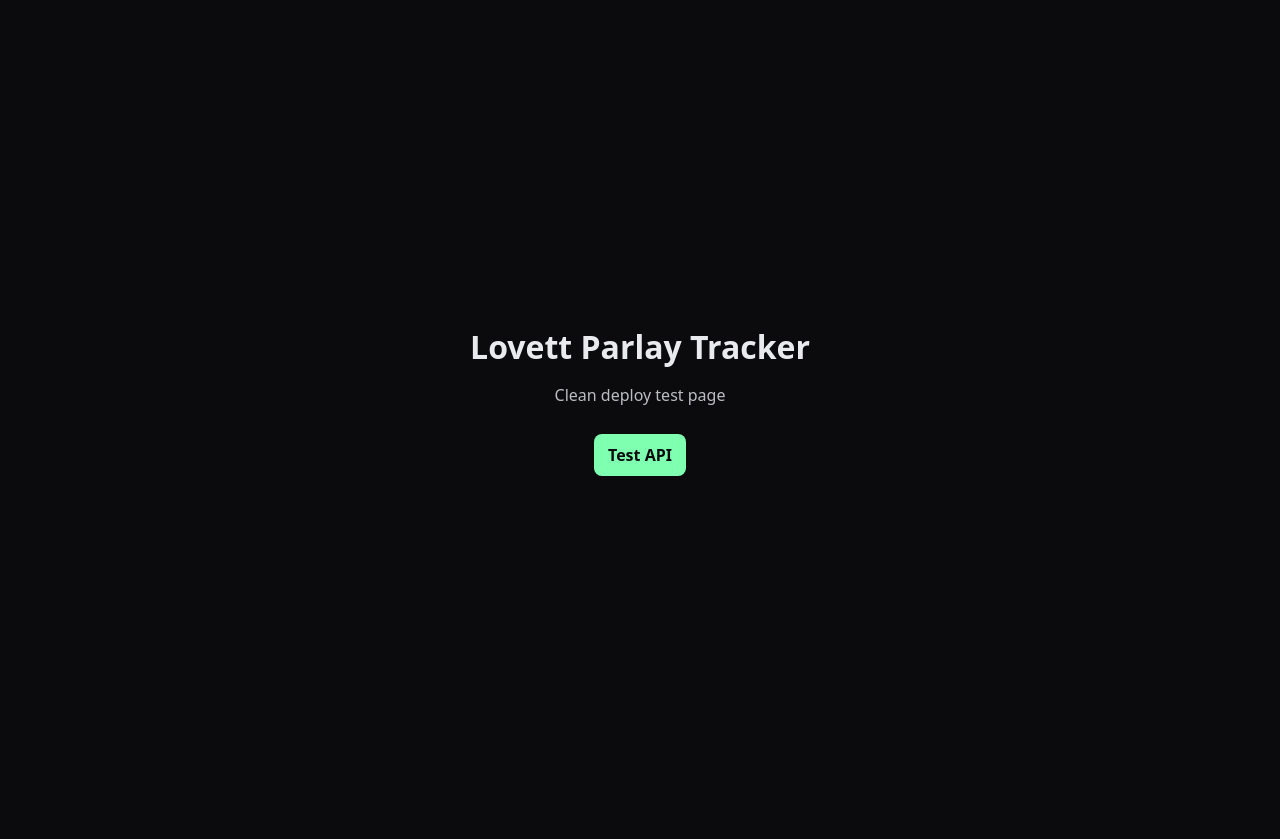
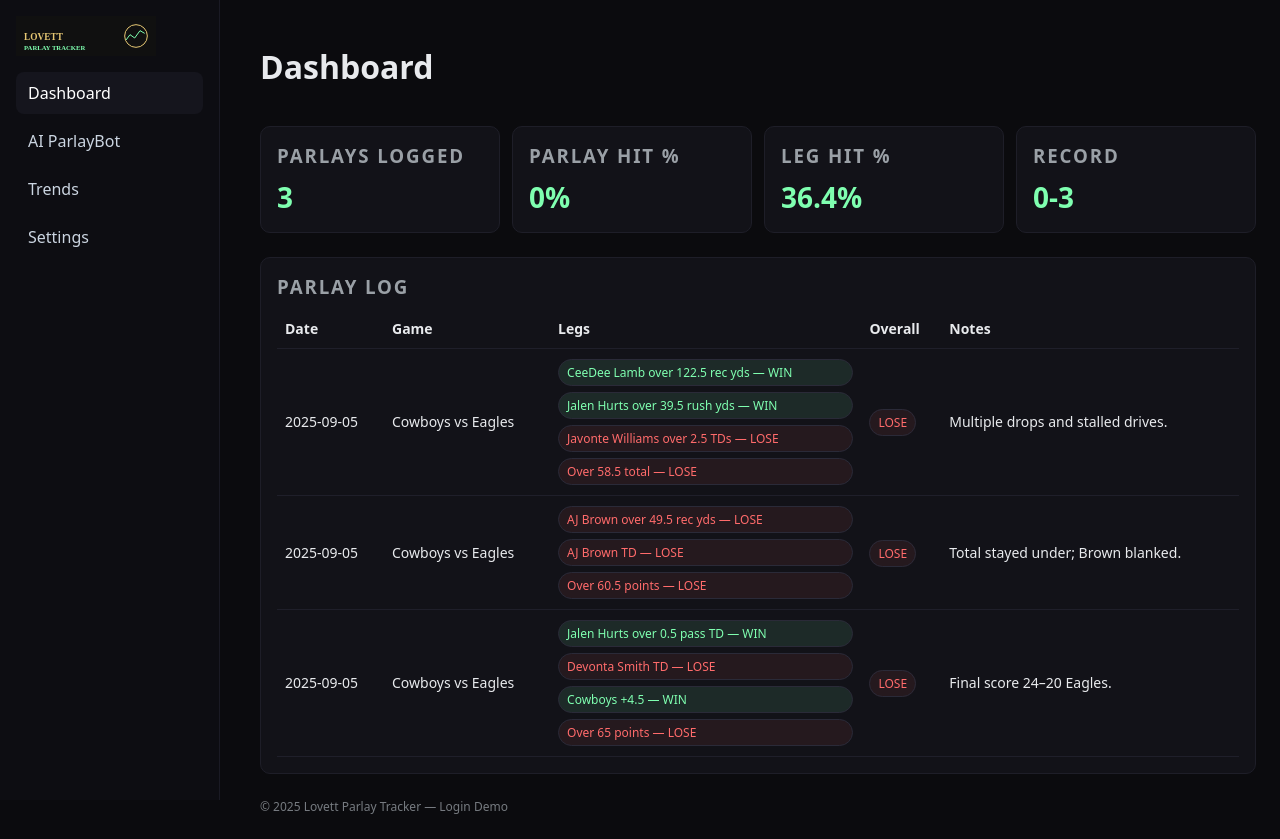
Before and after one commit to RabidGriz/Lovett-Parlay-Beast, a Next.js app: page / in a window 1280 px wide. Before the commit the page ends 800 px from the top, so only its background shows below. Built offline with nearby package versions, Linux system fonts and the light colour scheme.

Commit message:
Update index.js

```diff
--- a/pages/index.js
+++ b/pages/index.js
@@ -1,11 +1,44 @@
-export default function Home() {
+import { computeKPIs } from '../lib/kpis';
+import seed from './data/seed.json';
+import KPI from '../components/KPI';
+import ParlayTable from '../components/ParlayTable';
+
+export default function Home(){
+  const parlays = seed.parlays;
+  const k = computeKPIs(parlays);
+
   return (
-    <div style={{minHeight:'100vh',display:'flex',alignItems:'center',justifyContent:'center',flexDirection:'column'}}>
-      <h1 style={{margin:0}}>Lovett Parlay Tracker</h1>
-      <p style={{opacity:.8}}>Clean deploy test page</p>
-      <a href="/api/hello" style={{marginTop:12, padding:'10px 14px', background:'#7fffb0', color:'#0b0b0e', borderRadius:8, fontWeight:800}}>
-        Test API
-      </a>
+    <div>
+      <aside className="sidebar">
+        <div className="brand">
+          <img src="/logo.svg" className="logo" alt="Lovett Parlay Tracker"/>
+        </div>
+        <div style={{marginTop:16}}>
+          <div className="nav-item active">Dashboard</div>
+          <div className="nav-item">AI ParlayBot</div>
+          <div className="nav-item">Trends</div>
+          <div className="nav-item">Settings</div>
+        </div>
+      </aside>
+
+      <main className="main">
+        <div className="container">
+          <div className="header">
+            <div className="brand"><h1>Dashboard</h1></div>
+          </div>
+
+          <div className="kpi-row">
+            <KPI label="Parlays Logged" value={k.total}/>
+            <KPI label="Parlay Hit %" value={k.hitRate + '%'} />
+            <KPI label="Leg Hit %" value={k.legHit + '%'} />
+            <KPI label="Record" value={k.wins + '-' + k.losses + (k.pushes?('-'+k.pushes):'')} />
+          </div>
+
+          <ParlayTable parlays={parlays}/>
+
+          <div className="footer">© {new Date().getFullYear()} Lovett Parlay Tracker — Login Demo</div>
+        </div>
+      </main>
     </div>
   );
 }
```
